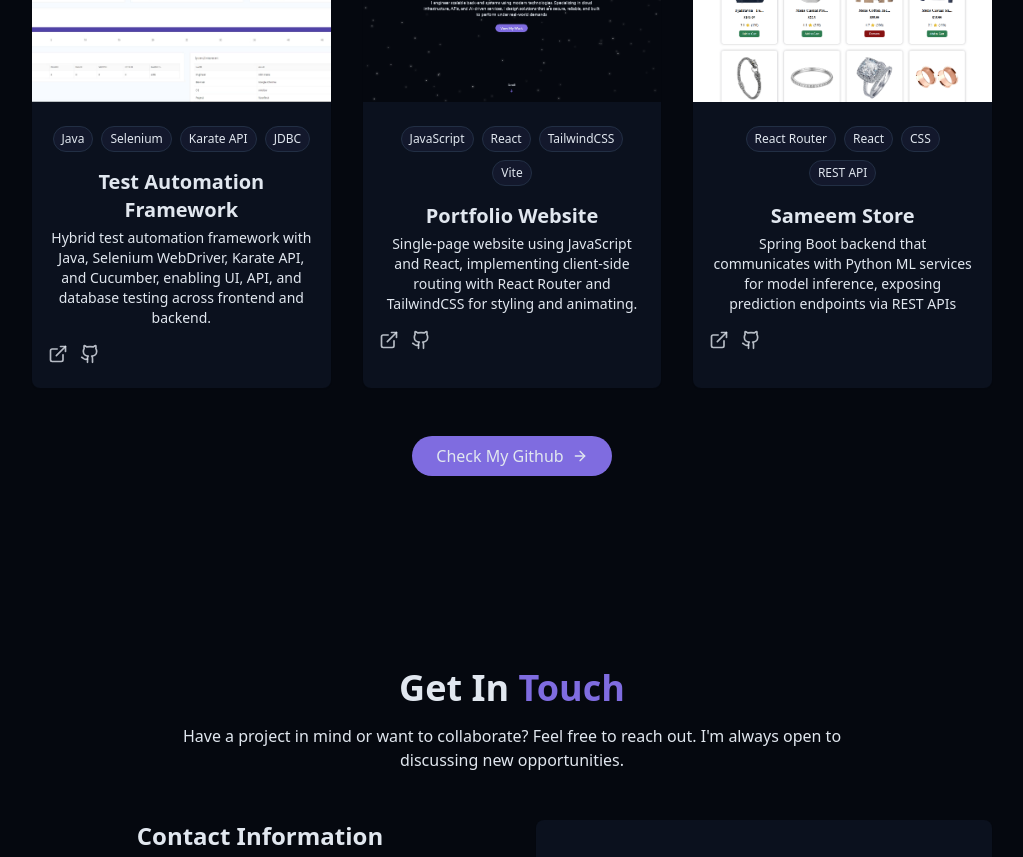
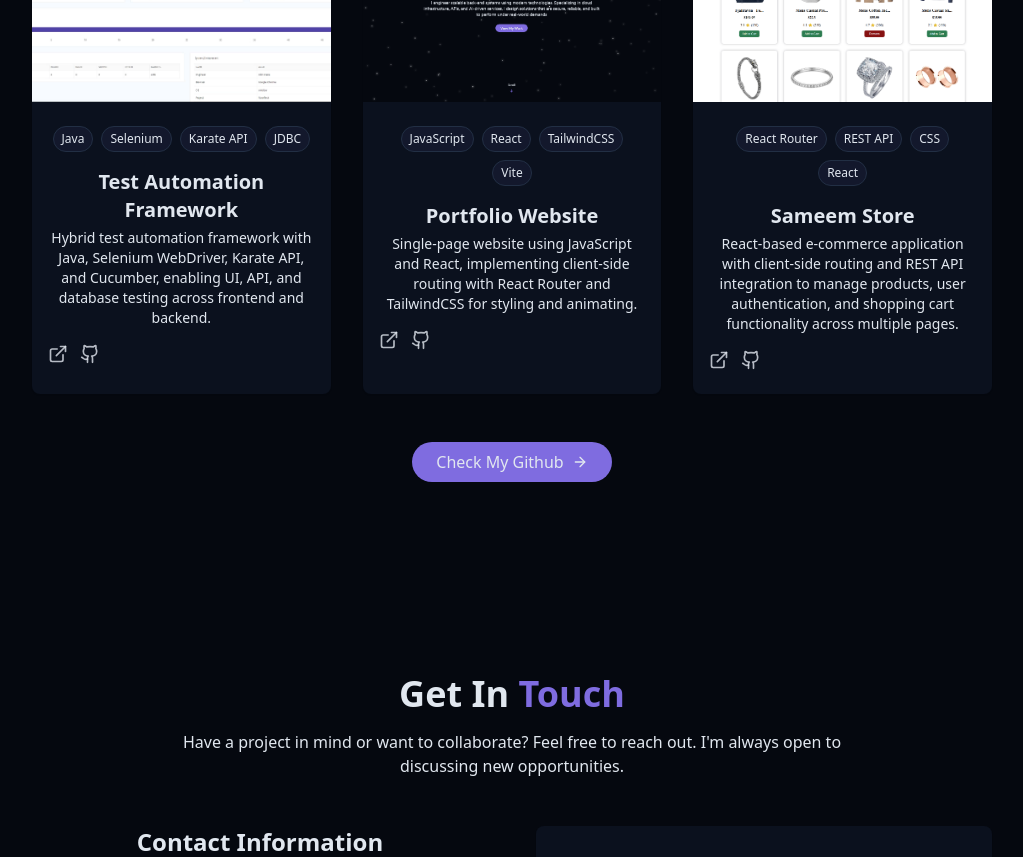
Before and after one commit to Eltaf-Sameem/personal-portfolio-website, a React (Vite) app: page / in a window 1280 px wide. Shown: the part 3760-4617 px from the top of the page, without its empty margins (128-1151 px from the left). Built offline with nearby package versions, Linux system fonts and the light colour scheme.

Commit message:
completed project 3

```diff
--- a/src/components/ProjectsSection.jsx
+++ b/src/components/ProjectsSection.jsx
@@ -7,8 +7,8 @@ const projects = [
         description: "Hybrid test automation framework with Java, Selenium WebDriver, Karate API, and Cucumber, enabling UI, API, and database testing across frontend and backend.",
         image: "/projects/test-framework.png",
         tags: ["Java", "Selenium", "Karate API", "JDBC"],
-        demoUrl: "https://youtu.be/N-AMBoqQTng",     //demo
-        githubUrl: "https://github.com/Eltaf-Sameem/Test-Automation-Framework",  //github url
+        demoUrl: "https://youtu.be/N-AMBoqQTng",
+        githubUrl: "https://github.com/Eltaf-Sameem/Test-Automation-Framework",
     },
     {
         id: 2,
@@ -22,9 +22,9 @@ const projects = [
     {
         id: 3,
         title: "Sameem Store",
-        description: "Spring Boot backend that communicates with Python ML services for model inference, exposing prediction endpoints via REST APIs",
-        image: "/projects/sameem-store.png", //project path
-        tags: ["React Router", "React", "CSS", "REST API"],
+        description: "React-based e-commerce application with client-side routing and REST API integration to manage products, user authentication, and shopping cart functionality across multiple pages.",
+        image: "/projects/sameem-store.png",
+        tags: ["React Router", "REST API", "CSS", "React"],
         demoUrl: "https://sameem-store.vercel.app/",
         githubUrl: "https://github.com/Eltaf-Sameem/Shopping-Website",
     },
```
